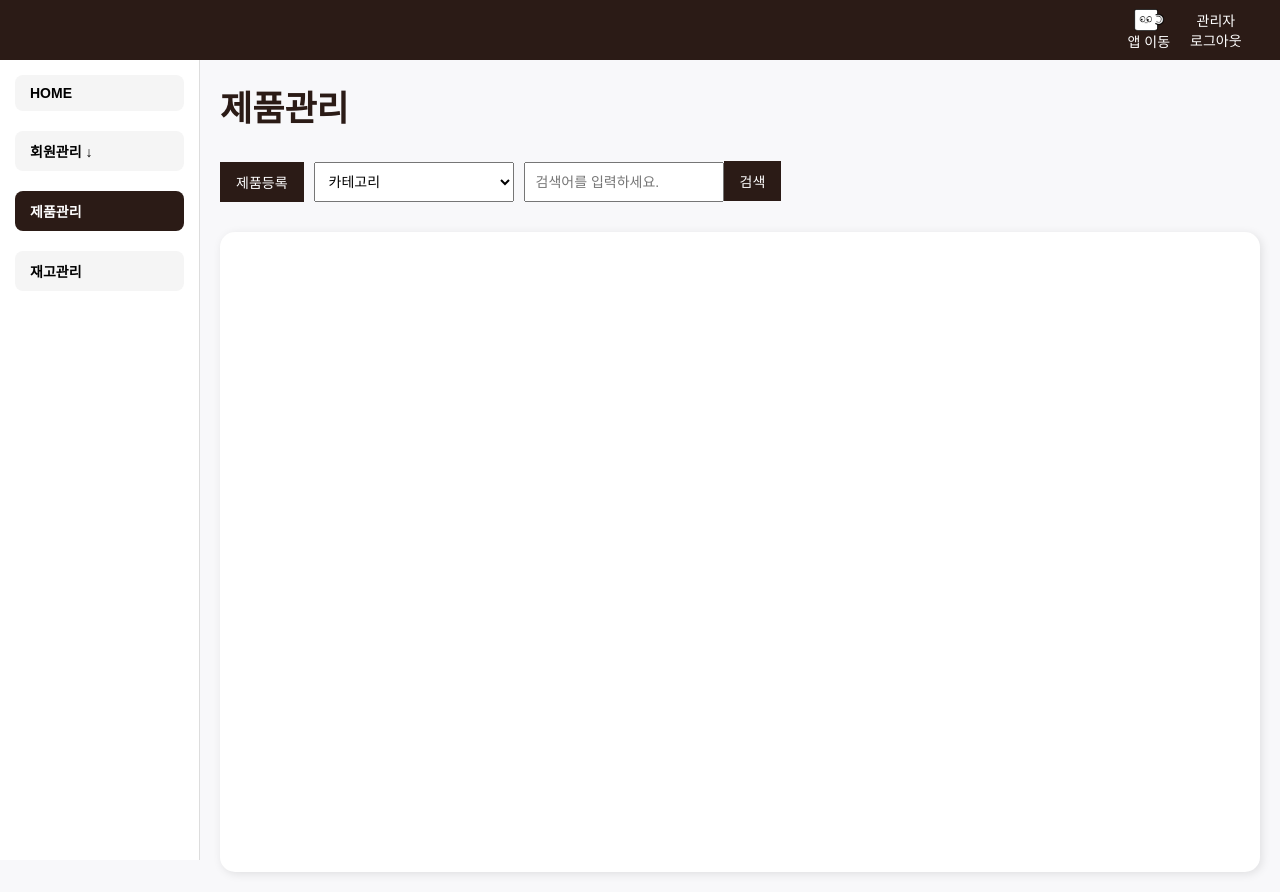
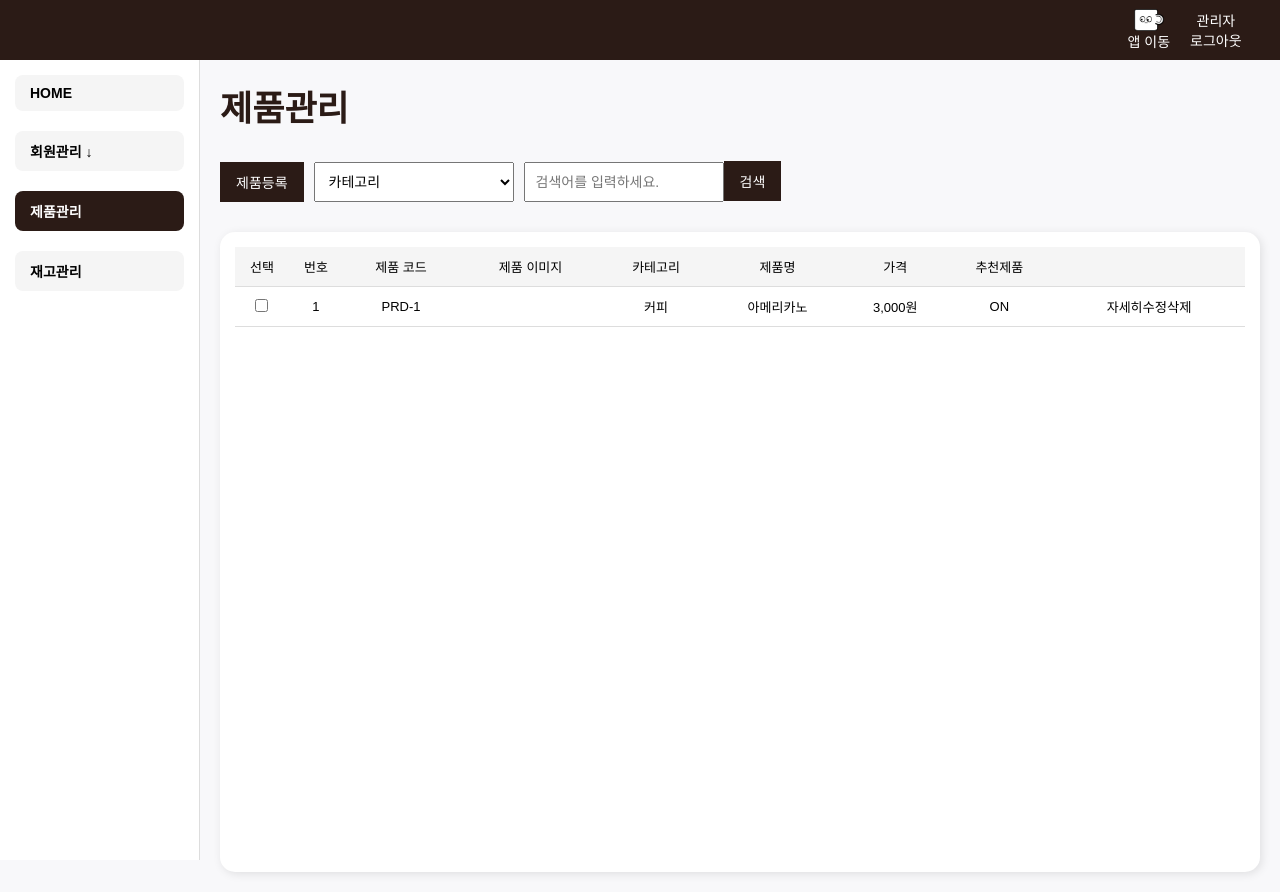
Before and after one commit to seongjongju/CoffeeOrder-app-front, a Next.js app: page /admin/admin_products in a window 1280 px wide. Built offline with nearby package versions, Linux system fonts and the light colour scheme.

Commit message:
어드민 제품관리 UI추가 재고관리 수정 -> 일괄 선택 삭제 추가해야함

```diff
--- /dev/null
+++ b/app/admin/admin_products/_components/ProductRegister.tsx
@@ -0,0 +1,51 @@
+'use client';
+import React, { useState } from 'react';
+import ProductRegiModal from './ProductRegiModal';
+import ProductList from '@/shared/admin/components/list/ProductList';
+
+const ProductRegister = () => {
+    const [productModalShow, setProductModalShow] = useState<boolean>(false);
+    return (
+        <div>
+            <form className='product-form'>
+                <button
+                    className='product-form__regi'
+                    onClick={(e: React.MouseEvent<HTMLButtonElement>) => {
+                        e.preventDefault();
+                        setProductModalShow(true);
+                    }}
+                >
+                    제품등록
+                </button>
+                <select className='product-form__select'>
+                    <option value="">카테고리</option>
+                    <option value="">커피</option>
+                    <option value="">에이드</option>
+                    <option value="">디저트</option>
+                </select>
+                <div className='product-form__write'>
+                    <input
+                        type="text"
+                        className='product-form__input'
+                        placeholder='검색어를 입력하세요.'
+                    />
+                    <button className='product-form__search'>검색</button>
+                </div>
+            </form> {/* .product-form : end */}
+
+            {
+                productModalShow &&
+                (
+                    <ProductRegiModal
+                        setProductModalShow={setProductModalShow}
+                        productModalShow={productModalShow}
+                    />
+                )
+            }
+
+            <ProductList />
+        </div>
+    );
+};
+
+export default ProductRegister;
--- a/app/admin/admin_products/_components/ProductsInterface.tsx
+++ b/app/admin/admin_products/_components/ProductsInterface.tsx
@@ -1,57 +1,10 @@
-'use client';
-import React, { useState } from 'react';
-import ProductRegiModal from './ProductRegiModal';
+import React from 'react';
+import ProductRegister from './ProductRegister';
+
 
 const ProductsInterface = () => {
-    const [productModalShow, setProductModalShow] = useState<boolean>(false);
-
     return (
-        <div>
-            <form className='product-form'>
-                <button
-                    className='product-form__regi'
-                    onClick={(e: React.MouseEvent<HTMLButtonElement>) => {
-                        e.preventDefault();
-                        setProductModalShow(true);
-                    }}
-                >
-                    제품등록
-                </button>
-                <select className='product-form__select'>
-                    <option value="">카테고리</option>
-                    <option value="">커피</option>
-                    <option value="">에이드</option>
-                    <option value="">디저트</option>
-                </select>
-                <div className='product-form__write'>
-                    <input
-                        type="text"
-                        className='product-form__input'
-                        placeholder='검색어를 입력하세요.'
-                    />
-                    <button className='product-form__search'>검색</button>
-                </div>
-            </form> {/* .product-form : end */}
-
-            {
-                productModalShow &&
-                (
-                    <ProductRegiModal
-                        setProductModalShow={setProductModalShow}
-                        productModalShow={productModalShow}
-                    />
-                )
-            }
-
-            <div
-                className='dashboard'
-                style={{
-                    minHeight: "80vh"
-                }}
-            >
-
-            </div>
-        </div>
+        <ProductRegister />
     );
 };
 
--- a/shared/admin/components/list/InventoryList.tsx
+++ b/shared/admin/components/list/InventoryList.tsx
@@ -13,8 +13,9 @@ const InventoryList = ({ inventorys }: Inventory) => {
             <table className='admin-table'>
                 <tbody>
                     <tr>
+                        <th>선택</th>
                         <th>분류</th>
-                        <th>제품명</th>
+                        <th>재고명</th>
                         <th>재고 수량</th>
                         <th>상태</th>
                         <th></th>
@@ -22,6 +23,9 @@ const InventoryList = ({ inventorys }: Inventory) => {
                     {
                         inventorys?.map((inven) => (
                             <tr key={inven._id}>
+                                <td>
+                                    <input type="checkbox" />
+                                </td>
                                 <td>{inven?.category}</td>
                                 <td>{inven?.inventoryName}</td>
                                 <td>{inven?.quantity}</td>
--- /dev/null
+++ b/shared/admin/components/list/ProductList.tsx
@@ -0,0 +1,55 @@
+import React from 'react';
+import Link from 'next/link';
+
+const ProductList = () => {
+    return (
+        <div
+            className='dashboard'
+            style={{
+                minHeight: "80vh"
+            }}
+        >
+            <div
+                style={{
+                    height: "83%",
+                    overflow: "auto"
+                }}
+            >
+                <table className='admin-table'>
+                    <tbody>
+                        <tr>
+                            <th>선택</th>
+                            <th>번호</th>
+                            <th>제품 코드</th>
+                            <th>제품 이미지</th>
+                            <th>카테고리</th>
+                            <th>제품명</th>
+                            <th>가격</th>
+                            <th>추천제품</th>
+                            <th></th>
+                        </tr>
+                        <tr>
+                            <td>
+                                <input type="checkbox" />
+                            </td>
+                            <td>1</td>
+                            <td>PRD-1</td>
+                            <td></td>
+                            <td>커피</td>
+                            <td>아메리카노</td>
+                            <td>3,000원</td>
+                            <td>ON</td>
+                            <td>
+                                <Link href={''}>자세히</Link>
+                                <button>수정</button>
+                                <button>삭제</button>
+                            </td>
+                        </tr>
+                    </tbody>
+                </table> {/* .admin-table : end */}
+            </div>
+        </div>
+    );
+};
+
+export default ProductList;
```
Also changed, not shown: app/admin/admin_inventory/_components/InventoryUpdateBtn.tsx (+4 -10 lines), public/sw.js.
